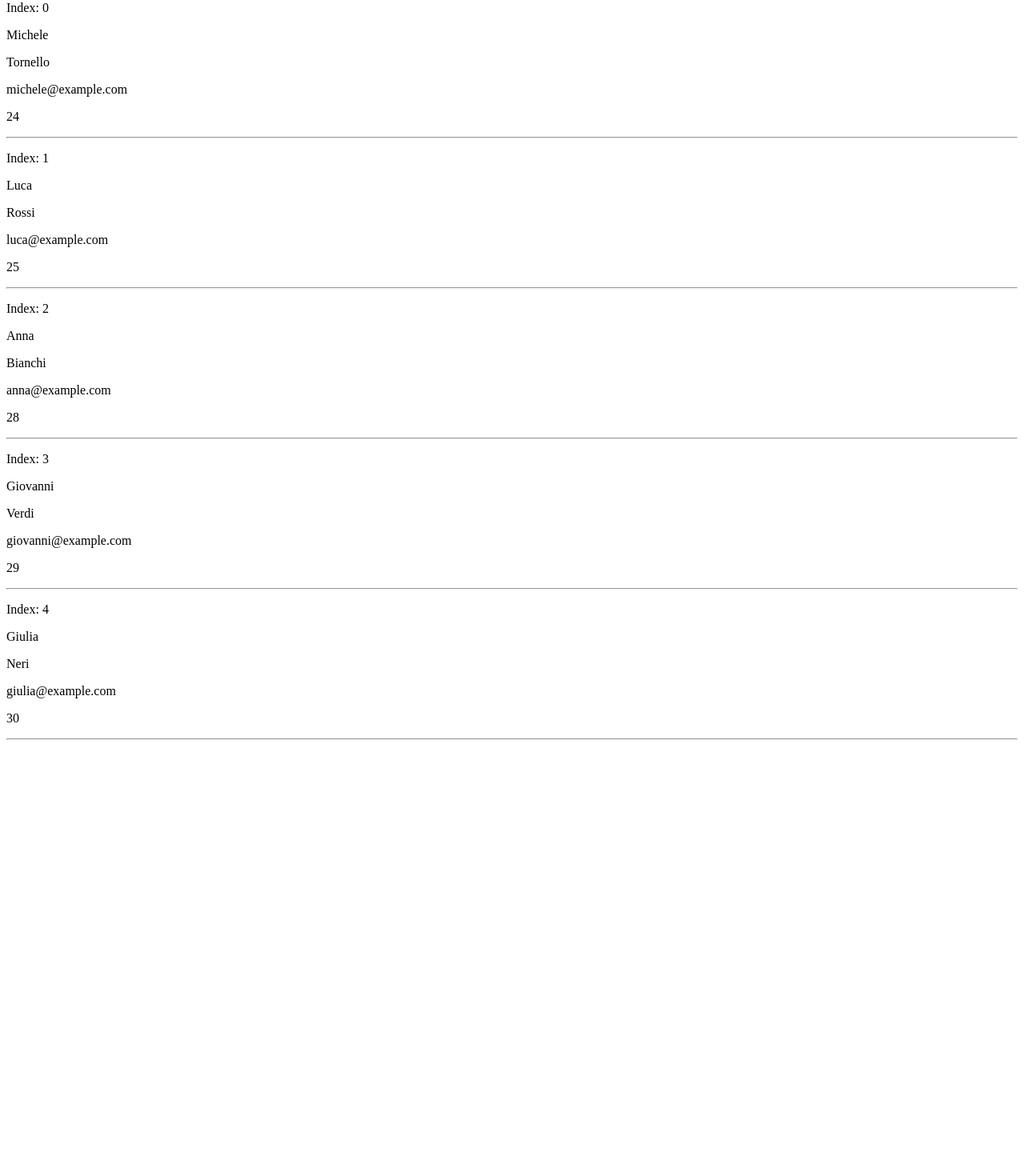
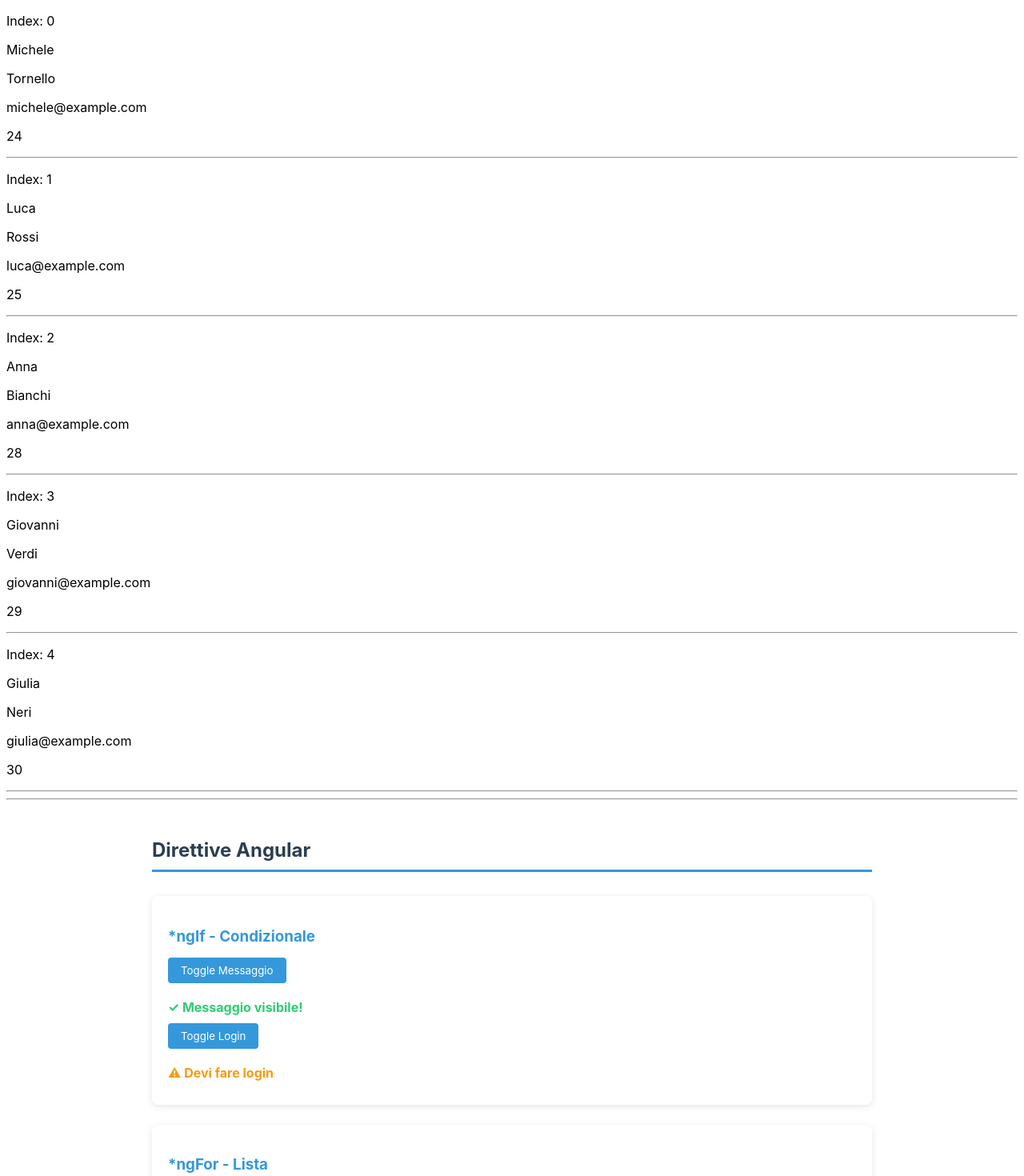
Before and after one commit to Steve-Jobs-Academy-Corso-34/corso-34-angular, an Angular app: page / in a window 1280 px wide. Shown: the part 440-1910 px from the top of the page at 80% size. Before the commit the page ends 1373 px from the top, so only its background shows below. Built offline with nearby package versions, Linux system fonts and the light colour scheme.

Commit message:
feat: implement directives component with examples and styles

```diff
--- a/src/app/app.html
+++ b/src/app/app.html
@@ -6,4 +6,9 @@
 
   <!--/* REACT: <UserList/> */-->
   <app-user-list></app-user-list>
+
+  <hr />
+
+  <!--/* REACT: <Directives/> */-->
+  <app-directives></app-directives>
 </main>
--- a/src/app/app.ts
+++ b/src/app/app.ts
@@ -1,10 +1,11 @@
 import { Component, signal } from '@angular/core';
 import { DataBinding } from './data-binding/data-binding';
+import { Directives } from './directives/directives';
 import { UserList } from './user-list/user-list';
 
 @Component({
   selector: 'app-root',
-  imports: [DataBinding, UserList],
+  imports: [DataBinding, UserList, Directives],
   templateUrl: './app.html',
   styleUrl: './app.scss',
 })
--- /dev/null
+++ b/src/app/directives/directives.html
@@ -0,0 +1,103 @@
+<div class="directives-container">
+  <h2>Direttive Angular</h2>
+
+  <!-- ═══════════════════════════════════════════════════════════════════ -->
+  <!-- 1. *ngIf - Mostra/Nascondi elementi                                 -->
+  <!-- ═══════════════════════════════════════════════════════════════════ -->
+  <section class="section">
+    <h3>*ngIf - Condizionale</h3>
+
+    <!-- Esempio base -->
+    <!-- Angular: *ngIf="showMessage" -->
+    <!-- React: {showMessage && <p>Messaggio</p>} -->
+    <button (click)="toggleMessage()">Toggle Messaggio</button>
+    <p *ngIf="showMessage" class="message">✓ Messaggio visibile!</p>
+
+    <!-- *ngIf con else -->
+    <!-- Angular: *ngIf="condition; else elseBlock" -->
+    <!-- React: {isLoggedIn ? <p>Benvenuto</p> : <p>Login</p>} -->
+    <button (click)="toggleLogin()">Toggle Login</button>
+    <p *ngIf="isLoggedIn; else notLoggedIn" class="success">✓ Sei autenticato</p>
+    <ng-template #notLoggedIn>
+      <p class="warning">⚠ Devi fare login</p>
+    </ng-template>
+  </section>
+
+  <!-- ═══════════════════════════════════════════════════════════════════ -->
+  <!-- 2. *ngFor - Ripeti elementi                                         -->
+  <!-- ═══════════════════════════════════════════════════════════════════ -->
+  <section class="section">
+    <h3>*ngFor - Lista</h3>
+
+    <!-- Angular: *ngFor="let item of items; index as i" -->
+    <!-- React: {items.map((item, i) => <div key={i}>{item}</div>)} -->
+    <ul>
+      <li *ngFor="let item of items; index as i">{{ i + 1 }}. {{ item }}</li>
+    </ul>
+  </section>
+
+  <!-- ═══════════════════════════════════════════════════════════════════ -->
+  <!-- 3. [ngClass] - Classi CSS dinamiche                                 -->
+  <!-- ═══════════════════════════════════════════════════════════════════ -->
+  <section class="section">
+    <h3>[ngClass] - Classi dinamiche</h3>
+
+    <!-- Angular: [class.active]="isActive" -->
+    <!-- React: className={isActive ? 'active' : ''} -->
+    <button (click)="toggleActive()">Toggle Active</button>
+    <div [class.active]="isActive" class="box">Box con classe dinamica</div>
+  </section>
+
+  <!-- ═══════════════════════════════════════════════════════════════════ -->
+  <!-- 4. [ngStyle] - Stili dinamici                                       -->
+  <!-- ═══════════════════════════════════════════════════════════════════ -->
+  <section class="section">
+    <h3>[ngStyle] - Stili dinamici</h3>
+
+    <!-- Angular: [style.color]="textColor" -->
+    <!-- React: style={{color: textColor}} -->
+    <div class="color-buttons">
+      <button (click)="changeColor('#e74c3c')">Rosso</button>
+      <button (click)="changeColor('#3498db')">Blu</button>
+      <button (click)="changeColor('#2ecc71')">Verde</button>
+    </div>
+    <p [style.color]="textColor" [style.font-size.px]="20">Testo con colore dinamico</p>
+  </section>
+
+  <!-- ═══════════════════════════════════════════════════════════════════ -->
+  <!-- Riepilogo                                                           -->
+  <!-- ═══════════════════════════════════════════════════════════════════ -->
+  <section class="section summary">
+    <h3>Riepilogo Angular vs React</h3>
+    <table>
+      <thead>
+        <tr>
+          <th>Angular</th>
+          <th>React</th>
+        </tr>
+      </thead>
+      <tbody>
+        <tr>
+          <td>*ngIf="show"</td>
+          <td>{{ '{' }}show && &lt;div /&gt;{{ '}' }}</td>
+        </tr>
+        <tr>
+          <td>*ngIf="x; else y"</td>
+          <td>{{ '{' }}x ? &lt;A/&gt; : &lt;B/&gt;{{ '}' }}</td>
+        </tr>
+        <tr>
+          <td>*ngFor="let i of items"</td>
+          <td>{{ '{' }}items.map(i => ...){{ '}' }}</td>
+        </tr>
+        <tr>
+          <td>[class.active]="isActive"</td>
+          <td>className={{ '{' }}isActive ? 'active' : ''{{ '}' }}</td>
+        </tr>
+        <tr>
+          <td>[style.color]="color"</td>
+          <td>style={{ '{' }}{{ '{' }}color: color{{ '}' }}{{ '}' }}</td>
+        </tr>
+      </tbody>
+    </table>
+  </section>
+</div>
--- /dev/null
+++ b/src/app/directives/directives.scss
@@ -0,0 +1,130 @@
+.directives-container {
+  padding: 20px;
+  max-width: 900px;
+  margin: 0 auto;
+
+  h2 {
+    color: #2c3e50;
+    border-bottom: 3px solid #3498db;
+    padding-bottom: 10px;
+    margin-bottom: 30px;
+  }
+
+  .section {
+    background: white;
+    border-radius: 8px;
+    padding: 20px;
+    margin-bottom: 25px;
+    box-shadow: 0 2px 8px rgba(0, 0, 0, 0.1);
+
+    h3 {
+      color: #3498db;
+      margin-bottom: 15px;
+    }
+
+    button {
+      background: #3498db;
+      color: white;
+      border: none;
+      padding: 8px 16px;
+      border-radius: 4px;
+      cursor: pointer;
+      margin-right: 10px;
+      margin-bottom: 10px;
+
+      &:hover {
+        background: #2980b9;
+      }
+    }
+
+    ul {
+      list-style: none;
+      padding: 0;
+
+      li {
+        background: #f8f9fa;
+        padding: 10px;
+        margin-bottom: 5px;
+        border-radius: 4px;
+        border-left: 3px solid #3498db;
+      }
+    }
+
+    p {
+      margin: 10px 0;
+    }
+  }
+
+  .message {
+    color: #2ecc71;
+    font-weight: bold;
+  }
+
+  .success {
+    color: #2ecc71;
+    font-weight: bold;
+  }
+
+  .warning {
+    color: #f39c12;
+    font-weight: bold;
+  }
+
+  .box {
+    background: #ecf0f1;
+    padding: 20px;
+    margin-top: 10px;
+    border-radius: 4px;
+    border: 2px solid #bdc3c7;
+    transition: all 0.3s;
+
+    &.active {
+      background: #d5f4e6;
+      border-color: #2ecc71;
+      font-weight: bold;
+    }
+  }
+
+  .color-buttons {
+    display: flex;
+    gap: 10px;
+    margin-bottom: 15px;
+  }
+
+  .summary {
+    table {
+      width: 100%;
+      border-collapse: collapse;
+      margin-top: 15px;
+
+      th,
+      td {
+        padding: 12px;
+        text-align: left;
+        border-bottom: 1px solid #ecf0f1;
+      }
+
+      th {
+        background: #34495e;
+        color: white;
+        font-weight: bold;
+      }
+
+      tbody tr:hover {
+        background: #f8f9fa;
+      }
+
+      td:nth-child(1) {
+        color: #3498db;
+        font-family: monospace;
+        font-size: 13px;
+      }
+
+      td:nth-child(2) {
+        color: #e74c3c;
+        font-family: monospace;
+        font-size: 13px;
+      }
+    }
+  }
+}
--- /dev/null
+++ b/src/app/directives/directives.ts
@@ -0,0 +1,54 @@
+/**
+ * DIRETTIVE ANGULAR - Esempi Base
+ *
+ * *ngIf: mostra/nasconde elementi
+ * *ngFor: ripete elementi
+ * [ngClass]: classi CSS dinamiche
+ * [ngStyle]: stili dinamici
+ *
+ * REACT:
+ * *ngIf → {condition && <div>...</div>}
+ * *ngFor → {items.map(item => <div key={item.id}>...</div>)}
+ * [ngClass] → className={isActive ? 'active' : ''}
+ * [ngStyle] → style={{color: myColor}}
+ */
+
+import { CommonModule } from '@angular/common';
+import { Component } from '@angular/core';
+
+@Component({
+  selector: 'app-directives',
+  imports: [CommonModule],
+  templateUrl: './directives.html',
+  styleUrl: './directives.scss',
+})
+export class Directives {
+  // *ngIf
+  showMessage = true;
+  isLoggedIn = false;
+
+  // *ngFor
+  items = ['Mela', 'Banana', 'Arancia'];
+
+  // ngClass
+  isActive = false;
+
+  // ngStyle
+  textColor = '#000000';
+
+  toggleMessage() {
+    this.showMessage = !this.showMessage;
+  }
+
+  toggleLogin() {
+    this.isLoggedIn = !this.isLoggedIn;
+  }
+
+  toggleActive() {
+    this.isActive = !this.isActive;
+  }
+
+  changeColor(color: string) {
+    this.textColor = color;
+  }
+}
--- a/src/styles.scss
+++ b/src/styles.scss
@@ -1 +1,4 @@
 /* You can add global styles to this file, and also import other style files */
+* {
+  font-family: Inter;
+}
```
